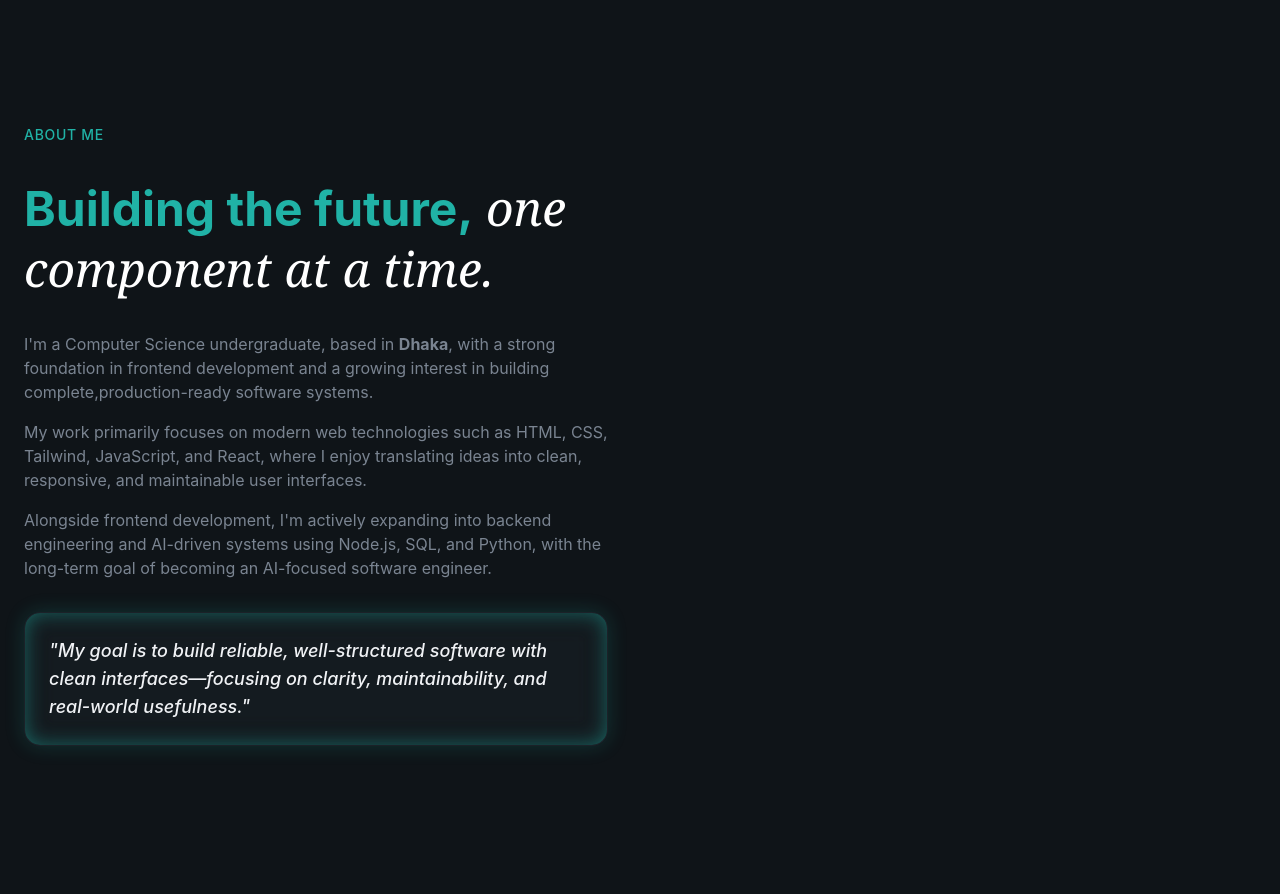
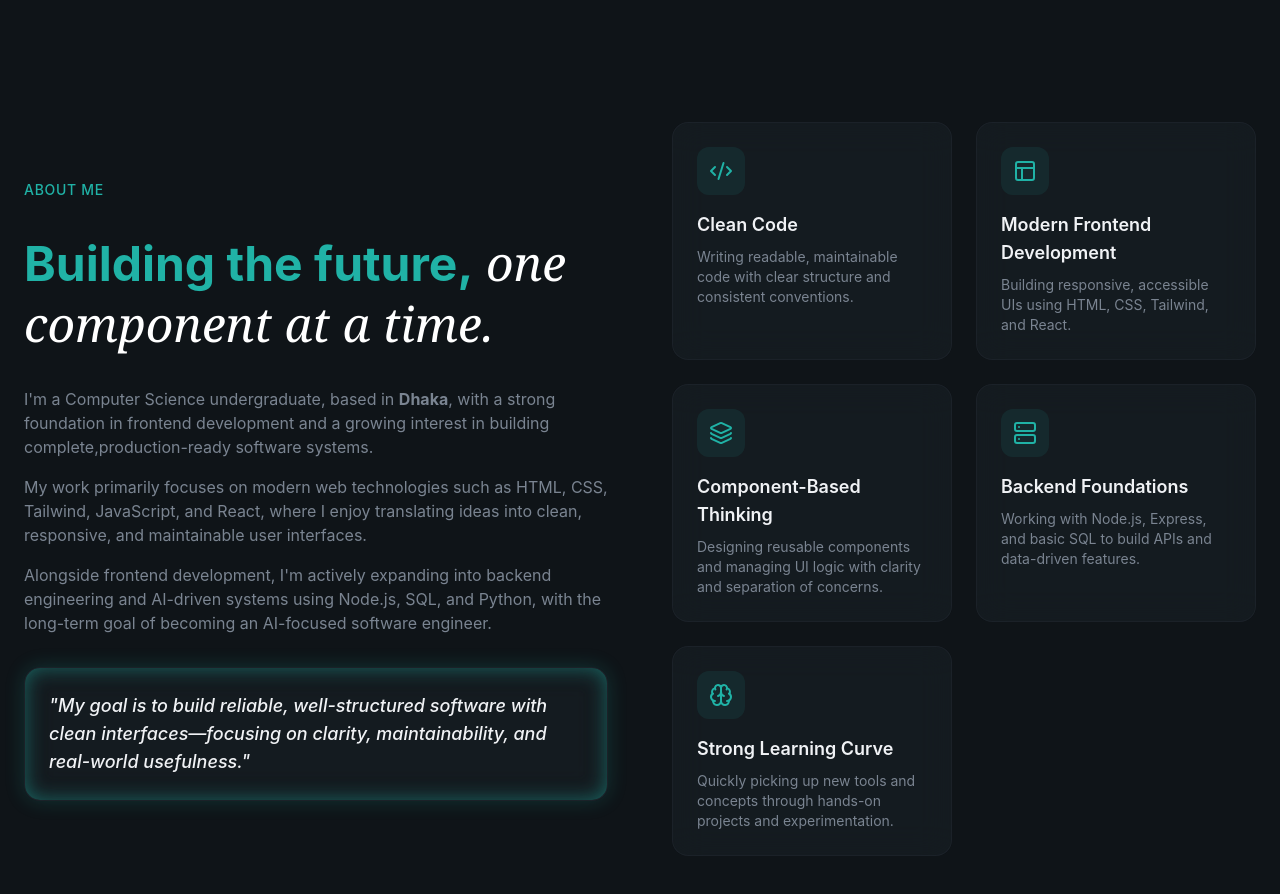
Before and after one commit to fatin-israq/portfolio, a React (Vite) app: page / in a window 1280 px wide. Shown: the part 1300-2194 px from the top of the page. Built offline with nearby package versions, Linux system fonts and the light colour scheme.

Commit message:
Enhance About section with highlights grid layout

```diff
--- a/src/sections/About.jsx
+++ b/src/sections/About.jsx
@@ -83,7 +83,23 @@ const About = () => {
             </div>
           </div>
           {/* Right Column  */}
-          <div></div>
+          <div className="grid sm:grid-cols-2 gap-6">
+            {highlights.map((item, id) => (
+              <div
+                key={id}
+                className="glass p-6 rounded-2xl animate-fade-in"
+                style={{ animationDelay: `${(id + 1) * 100} ms` }}
+              >
+                <div className="w-12 h-12 rounded-xl bg-primary/10 flex items-center justify-center mb-4 hover:bg-primary/20 transition-all">
+                  <item.icon className="w-6 h-6 text-primary" />
+                </div>
+                <h3 className="text-lg font-semibold mb-2">{item.title}</h3>
+                <p className="text-sm text-muted-foreground">
+                  {item.description}
+                </p>
+              </div>
+            ))}
+          </div>
         </div>
       </div>
     </section>
```
